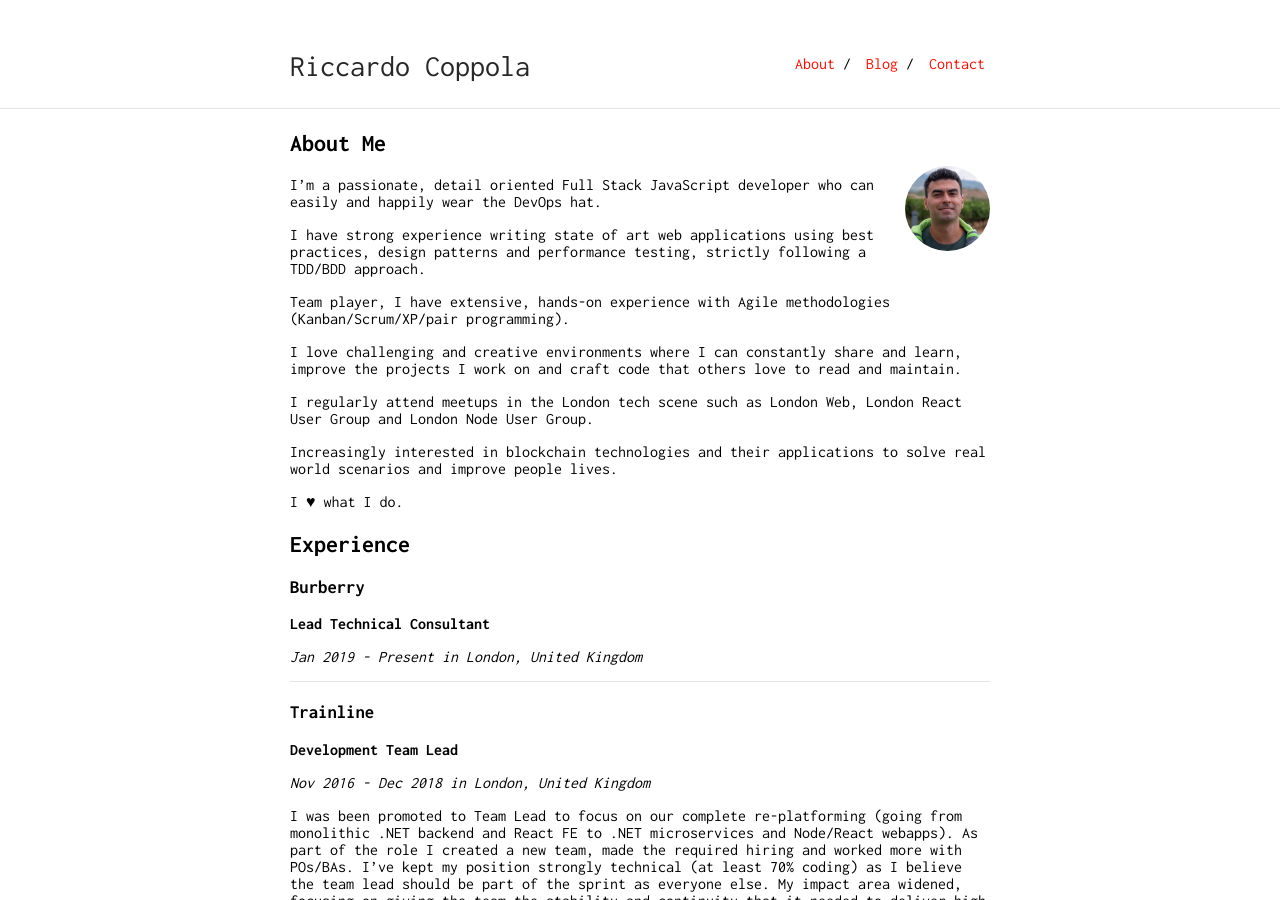
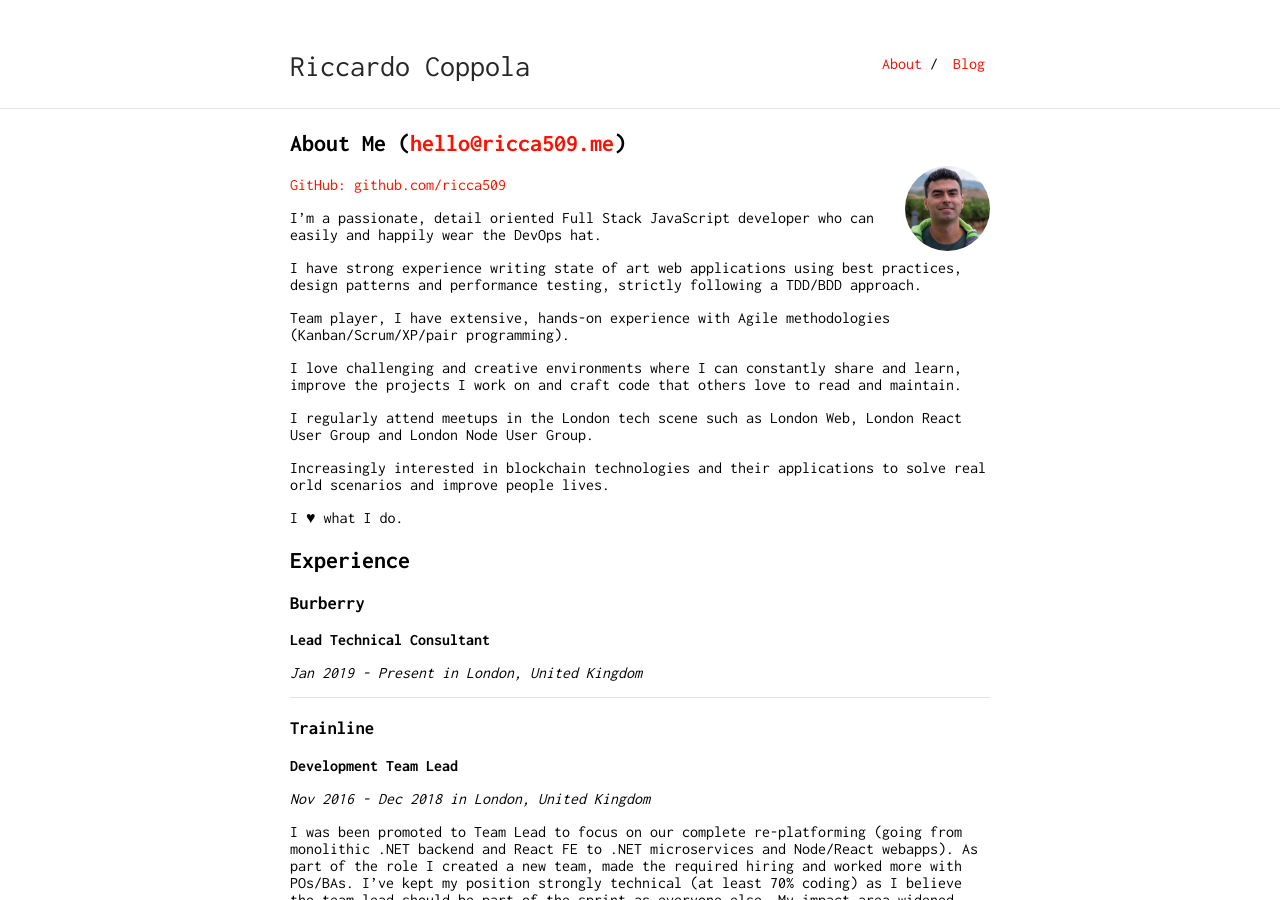
Before and after one commit to ricca509/ricca509.github.io, a Jekyll site: the page built from index.md, in a window 1280 px wide and 900 px high. Built offline with Jekyll 4.4.1, drawn with Linux system fonts in a browser that asks for light colours; our own code applies the rules of GitHub Pages for plain Markdown files.

Commit message:
Refactors index and removes contacts page

```diff
--- a/_config.yml
+++ b/_config.yml
@@ -22,5 +22,3 @@ nav:
   #   link: "resume.pdf"
   - name: "Blog"
     link: "https://onefiniteloop.io"
-  - name: "Contact"
-    link: "contact"
--- a/index.md
+++ b/index.md
@@ -2,25 +2,23 @@
 layout: default
 ---
 
-## About Me
+## About Me ([hello@ricca509.me](hello@ricca509.me))
 
 <img class="profile-picture" src="me.jpeg">
 
+[GitHub: github.com/ricca509](https://github.com/ricca509)
+
 I’m a passionate, detail oriented Full Stack JavaScript developer who can easily and happily wear the DevOps hat.
 
-I have strong experience writing state of art web applications using best
-practices, design patterns and performance testing, strictly following a TDD/BDD approach.
+I have strong experience writing state of art web applications using best practices, design patterns and performance testing, strictly following a TDD/BDD approach.
 
-Team player, I have extensive, hands-on experience with Agile methodologies
-(Kanban/Scrum/XP/pair programming).
+Team player, I have extensive, hands-on experience with Agile methodologies (Kanban/Scrum/XP/pair programming).
 
-I love challenging and creative environments where I can constantly share and learn, improve
-the projects I work on and craft code that others love to read and maintain.
+I love challenging and creative environments where I can constantly share and learn, improve the projects I work on and craft code that others love to read and maintain.
 
-I regularly attend meetups in the London tech scene such as London Web, London React
-User Group and London Node User Group.
+I regularly attend meetups in the London tech scene such as London Web, London React User Group and London Node User Group.
 
-Increasingly interested in blockchain technologies and their applications to solve real world scenarios and improve people lives.
+Increasingly interested in blockchain technologies and their applications to solve real orld scenarios and improve people lives.
 
 I ♥ what I do.
 
@@ -40,9 +38,7 @@ _Jan 2019 - Present in London, United Kingdom_
 
 _Nov 2016 - Dec 2018 in London, United Kingdom_
 
-I was been promoted to Team Lead to focus on our complete re-platforming (going
-from monolithic .NET backend and React FE to .NET microservices and Node/React
-webapps). As part of the role I created a new team, made the required hiring and worked more with POs/BAs. I’ve kept my position strongly technical (at least 70% coding) as I believe the team lead should be part of the sprint as everyone else. My impact area widened, focusing on giving the team the stability and continuity that it needed to deliver high quality software respecting the company's deadline. Given the small size of the squad, this has been achieved by wearing different hats at different times, to ensure that all the required functions were present when needed:
+I was been promoted to Team Lead to focus on our complete re-platforming (going from monolithic .NET backend and React FE to .NET microservices and Node/React webapps). As part of the role I created a new team, made the required hiring and worked more with POs/BAs. I’ve kept my position strongly technical (at least 70% coding) as I believe the team lead should be part of the sprint as everyone else. My impact area widened, focusing on giving the team the stability and continuity that it needed to deliver high quality software respecting the company's deadline. Given the small size of the squad, this has been achieved by wearing different hats at different times, to ensure that all the required functions were present when needed:
 
 - Helping with BA functions: our lead BA has been shared with other squads for
   most of the time and I've helped in making sure every sprint had a clear
```
Also changed, not shown: contact.md (deleted, +0 -13 lines).
